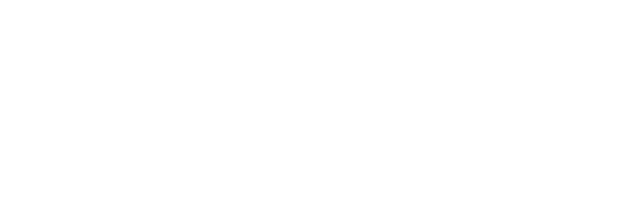
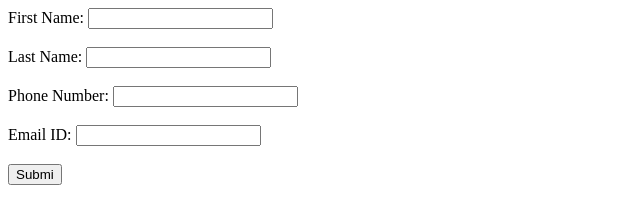
Before and after one commit to acciojob/form-login-2-Juhi-Vyas, a website: page main.html in a window 1280 px wide. Shown: the whole page, without its empty margins (0-640 px from the left). Drawn offline with Linux system fonts and the light colour scheme.

Commit message:
created a submission

```diff
--- a/main.html
+++ b/main.html
@@ -8,6 +8,20 @@
 
 <body>
 	<!-- the entire body must be written by student -->
+	<form onsubmit="showAlert(event)">
+    <label>First Name:</label>
+    <input type="text" name="First Name" id="fname"><br><br>
+
+    <label>Last Name:</label>
+    <input type="text" name="Last Name" id="lname"><br><br>
+
+    <label>Phone Number:</label>
+    <input type="text" name="Phone Number" id="phone"><br><br>
+
+    <label>Email ID:</label>
+    <input type="text" name="Email ID" id="email"><br><br>
+
+    <button type="submit">Submi
     <script type="text/javascript" src="./script.js">
 </script>
 
--- a/script.js
+++ b/script.js
@@ -1 +1,16 @@
 //your JS code here. If required.
+function showAlert(e) {
+      e.preventDefault(); // stop page refresh
+
+      let fname = document.getElementById("fname").value;
+      let lname = document.getElementById("lname").value;
+      let phone = document.getElementById("phone").value;
+      let email = document.getElementById("email").value;
+
+      alert(
+        "First Name: " + fname + "\n" +
+        "Last Name: " + lname + "\n" +
+        "Phone Number: " + phone + "\n" +
+        "Email ID: " + email
+      );
+    }
```
